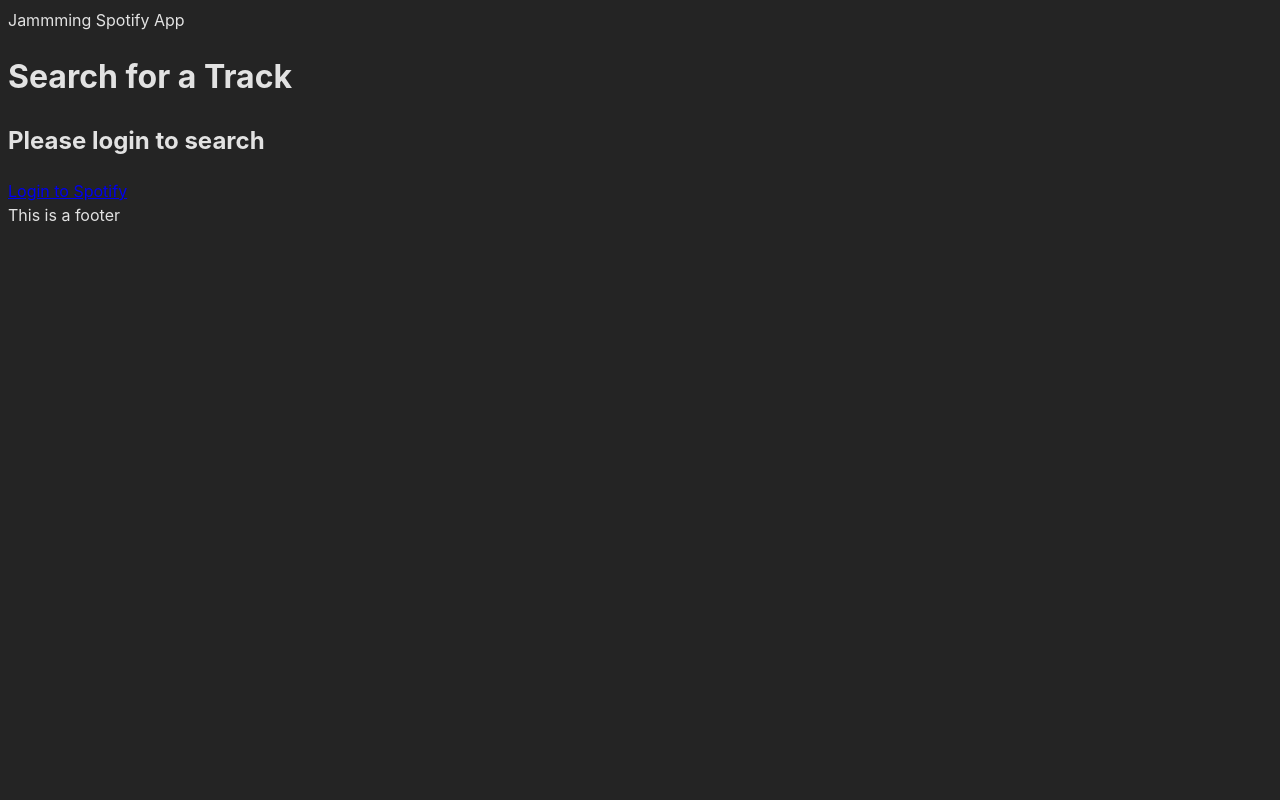
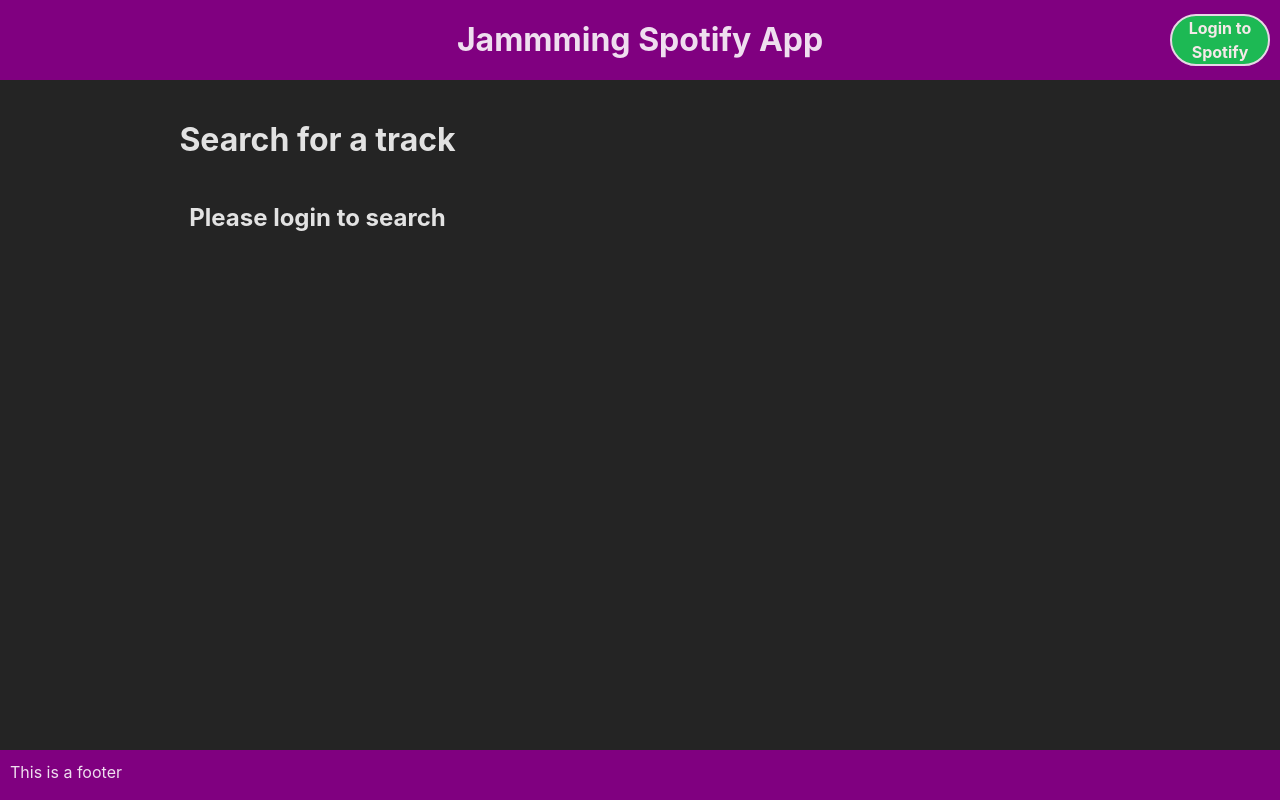
Before and after one commit to livloudest/olivias-jammming-react-app, a React (Vite) app: page / in a window 1280 px wide. Built offline with nearby package versions, Linux system fonts and the light colour scheme.

Commit message:
Login / Logout component separated and operational with styling

```diff
--- a/src/App.jsx
+++ b/src/App.jsx
@@ -1,7 +1,7 @@
 import React, { useState, useEffect } from "react";
 import axios from "axios";
-
-import "./css/App.module.css";
+import styles from "./css/App.module.css";
+import Login from './components/login';
 
 function App() {
   const CLIENT_ID = "ffef7cd625344c70ba42775465c170e7";
@@ -58,10 +58,13 @@
   };
 
   return (
-    <div className="App, grid-container">
-      <header className="header">Jammming Spotify App</header>
-      <main>
-      <h1>Search for a Track</h1>
+    <main className={styles.main}>
+      <div className={styles.gridContainer}>
+        <header className={styles.header}>Jammming Spotify App</header>
+        <div className={styles.searchForTrack}>
+          <h1>Search for a track</h1>
+        </div>
+        <div className={styles.searchForm}>
           {token ? (
             <form id="search" onSubmit={searchTracks}>
               <input
@@ -76,35 +79,34 @@
           ) : (
             <h2>Please login to search</h2>
           )}
+        </div>
+        <Login
+                  token={token}
+                  CLIENT_ID={CLIENT_ID}
+                  REDIRECT_URI={REDIRECT_URI}
+                  AUTH_ENDPOINT={AUTH_ENDPOINT}
+                  RESPONSE_TYPE={RESPONSE_TYPE}
+                  logout={logout}
+        />
 
-      {!token ? (
-        <a
-          href={`${AUTH_ENDPOINT}?client_id=${CLIENT_ID}&redirect_uri=${REDIRECT_URI}&response_type=${RESPONSE_TYPE}`}
-        >
-          Login to Spotify
-        </a>
-      ) : (
-        <button onClick={logout}>Logout</button>
-      )}
-      <div className="track-list">
+        <div className={styles.resultsContainer}>
           {searched && tracks.length === 0 ? (
             <p>No tracks found</p>
           ) : (
             tracks.map((track) => (
-            <div key={track.id} className="track-card">
+              <div key={track.id} className={styles.trackCard}>
                 {/* Display track name */}
                 <h3>{track.name}</h3>
 
-              <h5>{track.artists.map(artist => artist.name).join(', ')}</h5>
+                <h5>{track.artists.map((artist) => artist.name).join(", ")}</h5>
               </div>
             ))
           )}
         </div>
+
+        <footer className={styles.footer}>This is a footer</footer>
+      </div>
     </main>
-      <footer>
-        This is a footer
-      </footer>
-    </div>
   );
 }
 
--- /dev/null
+++ b/src/components/SearchForm.jsx
@@ -0,0 +1,2 @@
+import React from "react";
+import styles from '../css/SearchForm.module.css';
--- a/src/components/SearchResults.jsx
+++ /dev/null
@@ -1,3 +0,0 @@
-import React from "react";
-
-import styles from './SearchResults.modules.css'
--- /dev/null
+++ b/src/components/login.jsx
@@ -0,0 +1,24 @@
+import React from "react";
+
+import styles from "../css/Login.module.css";
+
+const Login = ({ token, CLIENT_ID, REDIRECT_URI, AUTH_ENDPOINT, RESPONSE_TYPE, logout }) => {
+    return (
+        <div className={styles.loginContainer}>
+            {!token ? (
+        <a
+          href={`${AUTH_ENDPOINT}?client_id=${CLIENT_ID}&redirect_uri=${REDIRECT_URI}&response_type=${RESPONSE_TYPE}`}
+          className={styles.loginButton}
+        >
+          Login to Spotify
+        </a>
+      ) : (
+        <button onClick={logout} className={styles.logoutButton}>
+          Logout
+        </button>
+      )}
+        </div>
+    )
+}
+
+export default Login;
--- a/src/css/App.module.css
+++ b/src/css/App.module.css
@@ -1,14 +1,92 @@
-#root {
-  max-width: 1280px;
-  margin: 0 auto;
-  padding: 2rem;
-  text-align: center;
+* {
+  margin: 0;
+  padding: 0;
 }
 
-.grid-container {
+html {
+  height: 100%;
+  width: 100%;
+}
+
+.gridContainer {
   display: grid;
-  grid-template-areas:
-  "header header header"
-  "nav main main"
-  "footer footer footer"
+  grid-template-columns:repeat(2, 1fr);
+  grid-template-rows: 80px 100px 50px repeat(5, 3fr) 50px;
+  gap: 10px;
+  width: 100%;
+  height: 100vh;
 }
+
+.gridContainer h1 {
+  text-align: center;
+  align-content: center;
+}
+
+.header {
+  display: grid;
+  align-content: center;
+  grid-column: 1 / 3;
+  grid-row: 1;
+  text-align: center;
+  font-weight: bold;
+  font-size: 2rem;
+  background-color: purple;
+  padding: 10px;
+}
+
+.searchForTrack {
+  display: grid;
+}
+
+.searchForm {
+  display: grid;
+  grid-column: 1;
+  justify-content: center;
+}
+
+.resultsContainer {
+  display: flex-box;
+  /* flex-wrap: wrap; */
+  /* flex-direction: column; */
+  /* flex-grow: 3; */
+  /* flex-shrink: 1; */
+  min-width: 300px;
+  justify-self: center;
+  grid-template-columns: 1fr;
+  grid-column: 1 / auto;
+  grid-row: 4 / 8;
+  gap: 10px;
+  /* max-height: 500px;
+  max-width: 600px; */
+  overflow-y: auto;
+  padding: 10px;
+}
+
+.trackCard {
+  display: flex-box;
+  flex-wrap: wrap;
+  flex-grow: 2;
+  background-color: purple;
+  border: 1px solid gray;
+  padding: 10px;
+  text-align: center;
+  align-content: center;
+  margin: 10px;
+  min-width: 300px;
+}
+
+
+ button .logoutButton {
+  display: grid;
+  align-items: center;
+  grid-row: 4;
+  grid-column: 2;
+}
+
+.footer {
+  grid-column: 1 / 3;
+  grid-row: 9;
+  background-color: purple;
+  position: sticky;
+  padding: 10px;
+}
--- /dev/null
+++ b/src/css/Login.module.css
@@ -0,0 +1,32 @@
+.loginContainer {
+    display: grid;
+    text-align: center;
+    align-items: center;
+    justify-self: right;
+    max-width: 100px;
+    grid-column: 2;
+    grid-row: 1;
+    /* padding: 10px; */
+    margin: 5px 10px;
+  }
+
+  .loginButton {
+    background-color: #1db954;
+    color: rgb(245, 233, 233);
+    text-decoration: none;
+    border-radius: 50px;
+    font-size: 16px;
+    font-weight: bold;
+    border: 2px solid rgb(232, 214, 230);
+  }
+
+  .logoutButton {
+    background-color: black;
+    color: white;
+    max-width: 100px;
+    padding: 10px 20px;
+    border: 2px solid rgb(232, 214, 230);
+    border-radius: 50px;
+    font-size: 16px;
+    cursor: pointer;
+  }
```
Also changed, not shown: src/components/SearchBar.jsx (deleted, +0 -13 lines), src/components/SearchButton.jsx (deleted, +0 -12 lines), src/css/SearchBar.module.css (deleted), src/css/SearchButton.module.css (deleted), src/css/SearchForm.module.css (added), src/css/SearchResults.module.css (deleted). Lines whose indentation alone changed are shown as unchanged.
